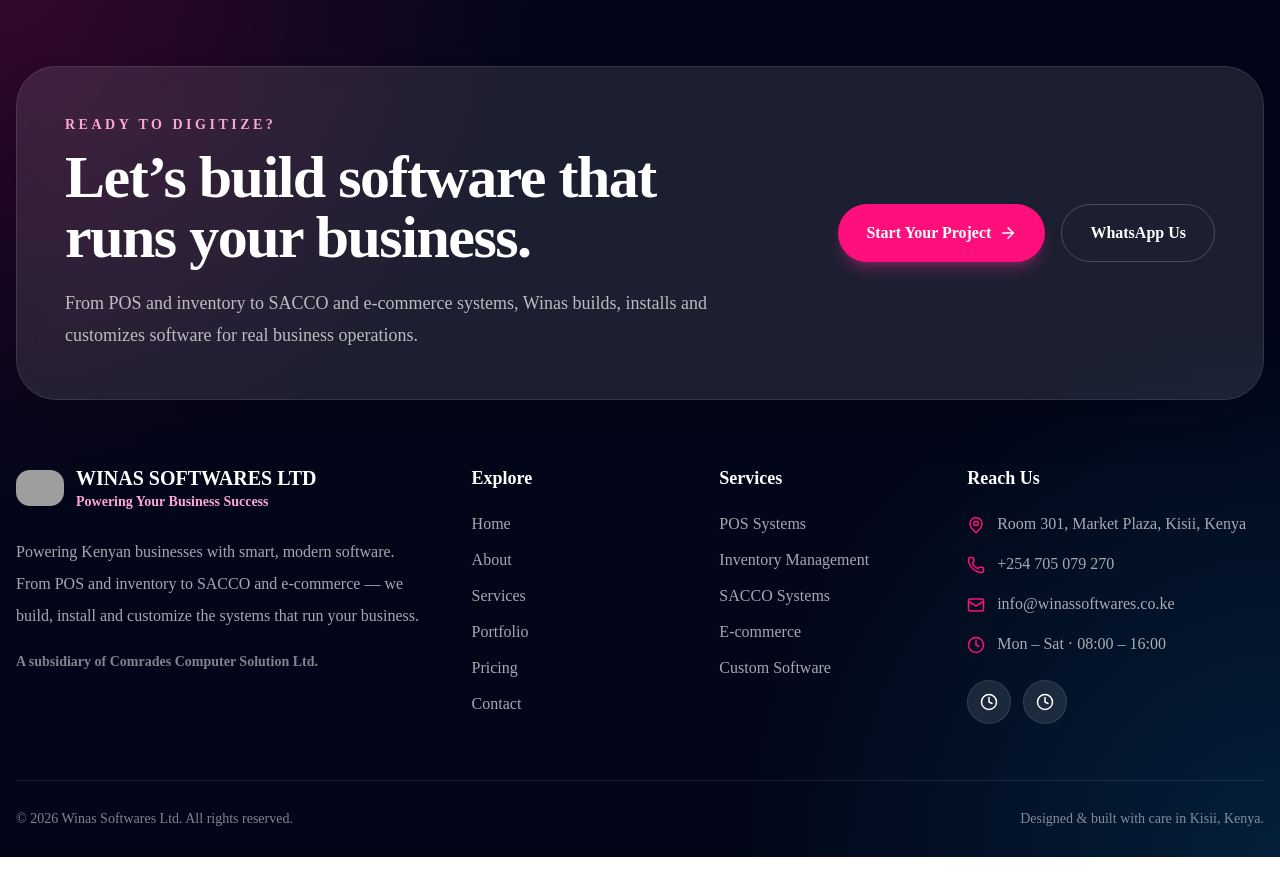
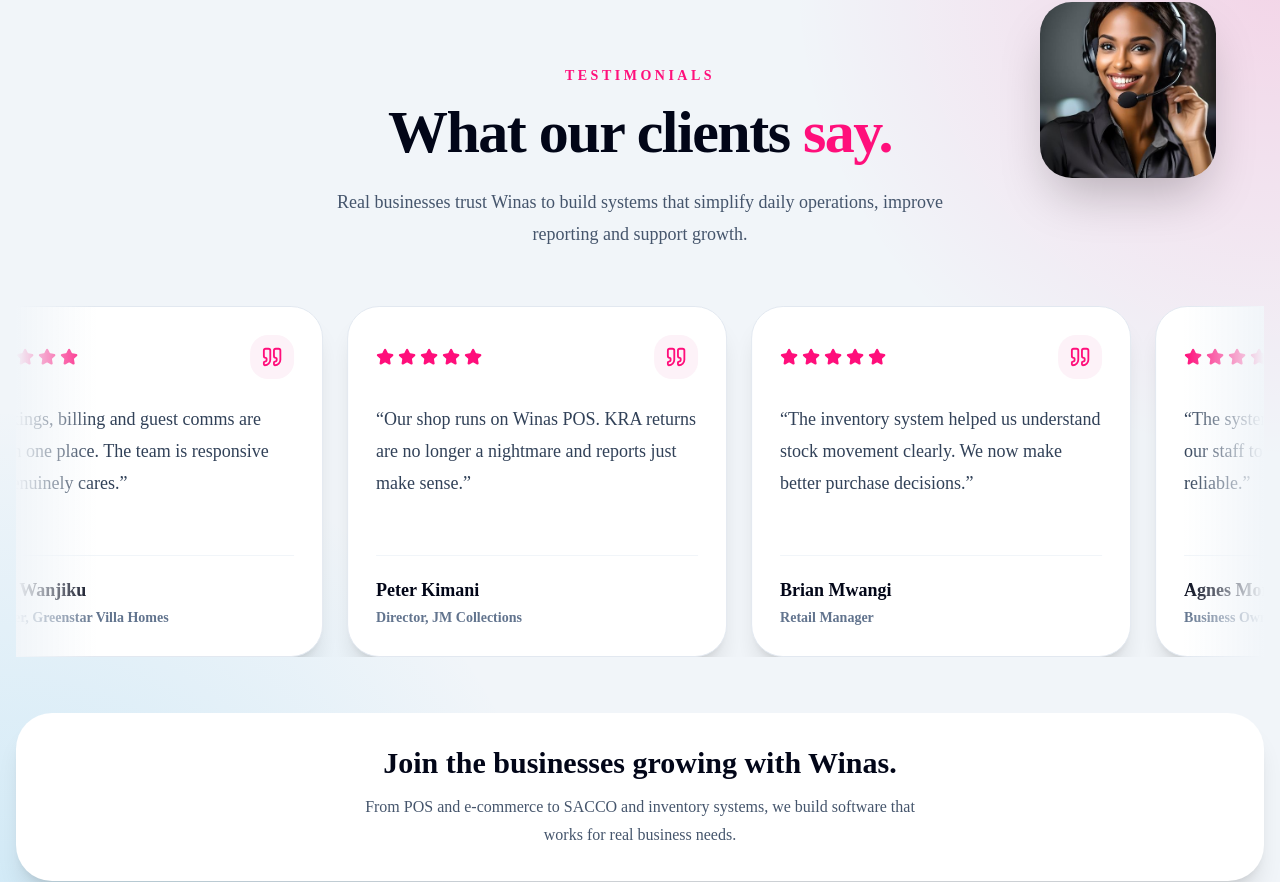
Before and after one commit to Meatycrude/winas-softwares, a Next.js app: page / in a window 1280 px wide. Shown: the part 4635-5517 px from the top of the page. Before the commit the page ends 5492 px from the top, so only its background shows below. Built offline with nearby package versions, Linux system fonts and the light colour scheme; grey boxes are pictures that could not be loaded.

Commit message:
testimonials page

```diff
--- /dev/null
+++ b/src/components/TestimonialsSection.tsx
@@ -0,0 +1,128 @@
+import Image from "next/image";
+import { Quote, Star } from "lucide-react";
+
+const testimonials = [
+  {
+    name: "James Otieno",
+    role: "Owner, Tripple E Electronics",
+    quote:
+      "Winas built our online store in record time. Sales picked up the moment M-Pesa checkout went live.",
+  },
+  {
+    name: "Mary Wanjiku",
+    role: "Manager, Greenstar Villa Homes",
+    quote:
+      "Bookings, billing and guest comms are now in one place. The team is responsive and genuinely cares.",
+  },
+  {
+    name: "Peter Kimani",
+    role: "Director, JM Collections",
+    quote:
+      "Our shop runs on Winas POS. KRA returns are no longer a nightmare and reports just make sense.",
+  },
+  {
+    name: "Brian Mwangi",
+    role: "Retail Manager",
+    quote:
+      "The inventory system helped us understand stock movement clearly. We now make better purchase decisions.",
+  },
+  {
+    name: "Agnes Moraa",
+    role: "Business Owner",
+    quote:
+      "The system is simple, clean and easy for our staff to use. Support has also been very reliable.",
+  },
+  {
+    name: "Kevin Maina",
+    role: "Operations Lead",
+    quote:
+      "They understood our workflow and customized the software exactly around how our business operates.",
+  },
+];
+
+export default function TestimonialsSection() {
+  const scrollingTestimonials = [...testimonials, ...testimonials];
+
+  return (
+    <section className="relative overflow-hidden bg-slate-100 px-4 py-24">
+      <div className="absolute inset-0 bg-[radial-gradient(circle_at_top_right,rgba(255,15,123,0.14),transparent_30%),radial-gradient(circle_at_bottom_left,rgba(14,165,233,0.16),transparent_35%)]" />
+
+      <div className="absolute right-4 top-8 h-28 w-28  md:h-32 md:w-32 overflow-hidden rounded-[32px] shadow-2xl md:block lg:right-16 lg:h-44 lg:w-44">
+        <Image
+          src="/images/testimonials/happyclient.jpg"
+          alt="Happy client"
+          fill
+          className="object-cover"
+        />
+      </div>
+
+      <div className="relative mx-auto max-w-7xl">
+        <div className="mb-14 text-center">
+          <p className="mb-4 text-sm font-black uppercase tracking-[0.25em] text-[#ff0f7b]">
+            Testimonials
+          </p>
+
+          <h2 className="mx-auto max-w-3xl text-4xl font-black tracking-tight text-slate-950 md:text-6xl">
+            What our clients <span className="text-[#ff0f7b]">say.</span>
+          </h2>
+
+          <p className="mx-auto mt-6 max-w-2xl text-lg leading-8 text-slate-600">
+            Real businesses trust Winas to build systems that simplify daily
+            operations, improve reporting and support growth.
+          </p>
+        </div>
+
+        <div className="relative overflow-hidden">
+          <div className="pointer-events-none absolute left-0 top-0 z-10 h-full w-20 bg-gradient-to-r from-slate-100 to-transparent" />
+          <div className="pointer-events-none absolute right-0 top-0 z-10 h-full w-20 bg-gradient-to-l from-slate-100 to-transparent" />
+
+          <div className="flex w-max animate-scroll gap-6">
+            {scrollingTestimonials.map((item, index) => (
+              <div
+                key={`${item.name}-${index}`}
+                className="w-[320px] shrink-0 rounded-[32px] border border-slate-200 bg-white p-7 shadow-xl md:w-[380px]"
+              >
+                <div className="mb-6 flex items-center justify-between">
+                  <div className="flex gap-1 text-[#ff0f7b]">
+                    {[...Array(5)].map((_, i) => (
+                      <Star key={i} size={18} fill="currentColor" />
+                    ))}
+                  </div>
+
+                  <div className="flex h-11 w-11 items-center justify-center rounded-2xl bg-pink-50 text-[#ff0f7b]">
+                    <Quote size={22} />
+                  </div>
+                </div>
+
+                <p className="min-h-[120px] text-lg font-medium leading-8 text-slate-700">
+                  “{item.quote}”
+                </p>
+
+                <div className="mt-8 border-t border-slate-100 pt-5">
+                  <h3 className="text-lg font-black text-slate-950">
+                    {item.name}
+                  </h3>
+
+                  <p className="mt-1 text-sm font-semibold text-slate-500">
+                    {item.role}
+                  </p>
+                </div>
+              </div>
+            ))}
+          </div>
+        </div>
+
+        <div className="mt-14 rounded-[36px] bg-white p-8 text-center shadow-xl">
+          <h3 className="text-3xl font-black text-slate-950">
+            Join the businesses growing with Winas.
+          </h3>
+
+          <p className="mx-auto mt-3 max-w-xl leading-7 text-slate-600">
+            From POS and e-commerce to SACCO and inventory systems, we build
+            software that works for real business needs.
+          </p>
+        </div>
+      </div>
+    </section>
+  );
+}
```
